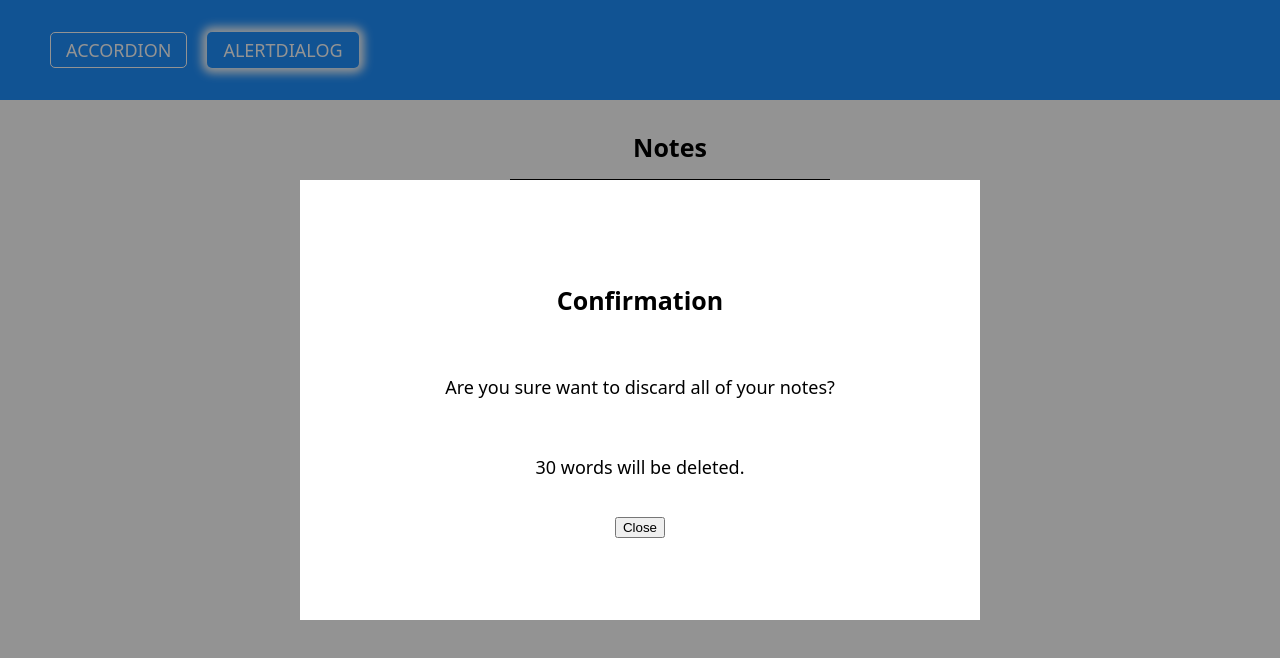
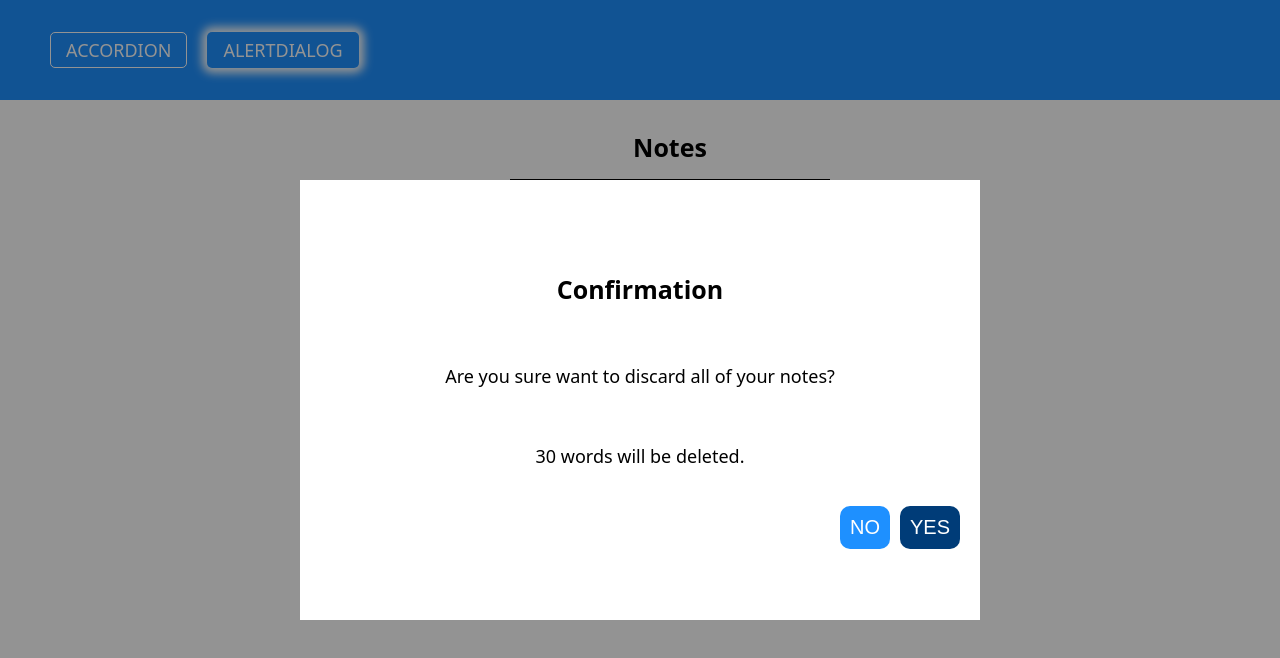
Before and after one commit to tamaskovacs0408/aria-react, a React (Vite) app: page /alertdialog in a window 1280 px wide. Both pictures are taken after a click on the button "Discard". Shown: the top 658 px of the page. Built offline with nearby package versions, Linux system fonts and the light colour scheme.

Commit message:
Pass props and add onclick function

```diff
--- a/src/components/AlertDialog/AlertDialogModal.jsx
+++ b/src/components/AlertDialog/AlertDialogModal.jsx
@@ -1,9 +1,12 @@
 import classes from "./AlertDialogModal.module.scss";
 
-export default function AlertDialogModal ({ isModalOpen, modalHandler, textAreaValue }) {
-
+export default function AlertDialogModal({
+  isModalOpen,
+  modalHandler,
+  textAreaValue,
+  deleteNotes
+}) {
   let notes = textAreaValue.value;
-
 
   return (
     isModalOpen && (
@@ -12,7 +15,10 @@ export default function AlertDialogModal ({ isModalOpen, modalHandler, textAreaV
           <h2>Confirmation</h2>
           <p>Are you sure want to discard all of your notes?</p>
           <p>{notes.split(" ").length} words will be deleted.</p>
-            <button onClick={modalHandler}>Close</button>
+          <div className={classes["button-container"]}>
+            <button onClick={modalHandler}>No</button>
+            <button onClick={deleteNotes}>Yes</button>
+          </div>
         </div>
       </div>
     )
--- a/src/components/AlertDialog/AlertDialogModalPortal.jsx
+++ b/src/components/AlertDialog/AlertDialogModalPortal.jsx
@@ -1,7 +1,12 @@
 import { createPortal } from "react-dom";
 import AlertDialogModal from "./AlertDialogModal";
 
-export default function AlertDialogModalPortal({ isModalOpen, modalHandler, textAreaValue }) {
+export default function AlertDialogModalPortal({
+  isModalOpen,
+  modalHandler,
+  textAreaValue,
+  deleteNotes
+}) {
   return (
     <>
       {createPortal(
@@ -9,6 +14,7 @@ export default function AlertDialogModalPortal({ isModalOpen, modalHandler, text
           isModalOpen={isModalOpen}
           modalHandler={modalHandler}
           textAreaValue={textAreaValue}
+          deleteNotes={deleteNotes}
         />,
         document.querySelector("#alter-dialog-modal-root")
       )}
```
Lines whose indentation alone changed are shown as unchanged.
